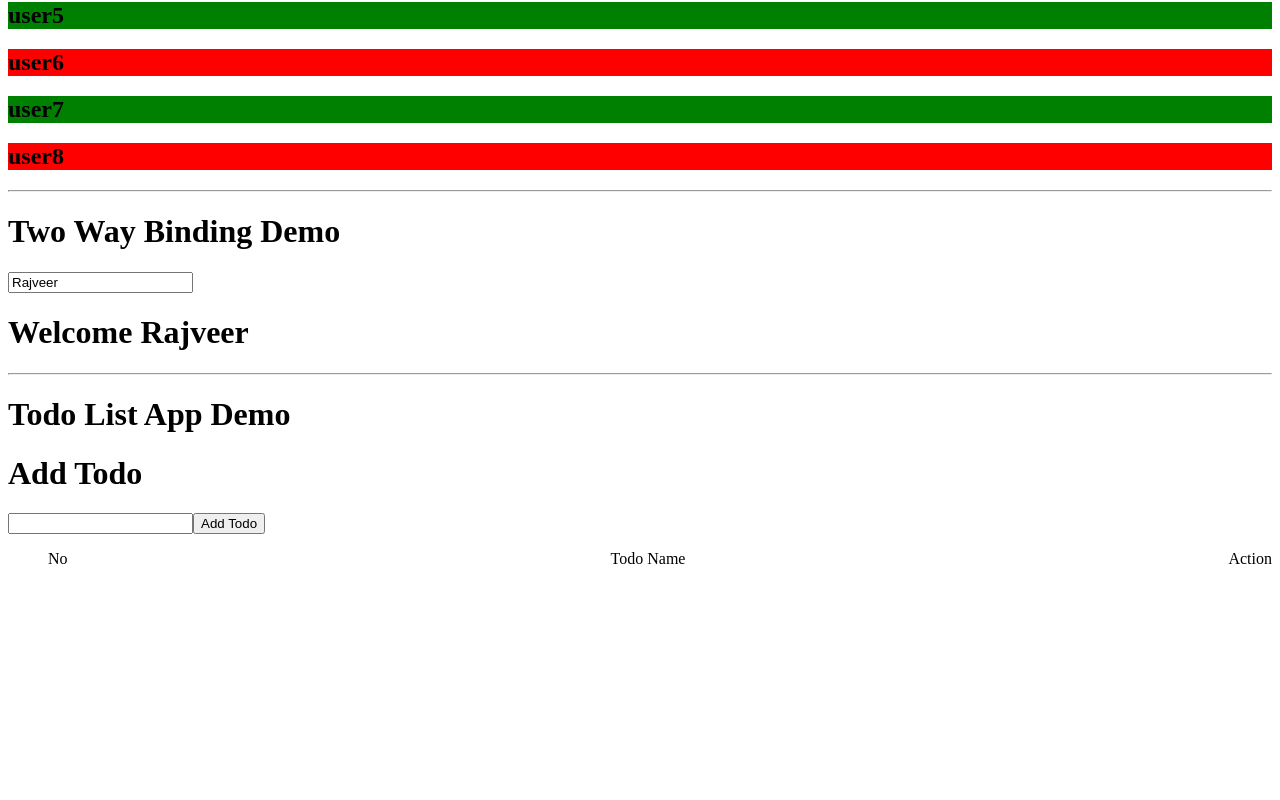
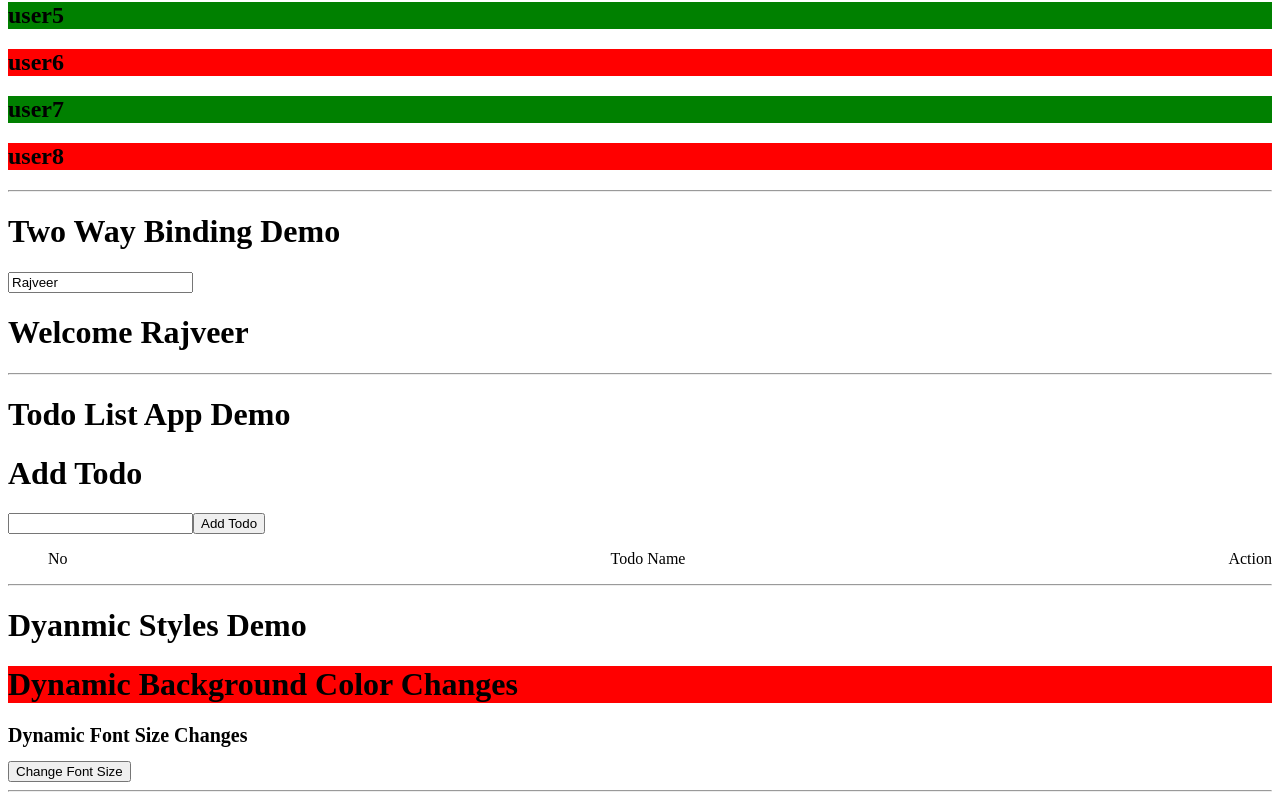
Before and after one commit to Rajveer123/Angular-Project, an Angular app: page / in a window 1280 px wide. Shown: the part 3040-3840 px from the top of the page. Before the commit the page ends 3624 px from the top, so only its background shows below. Built offline with nearby package versions, Linux system fonts and the light colour scheme.

Commit message:
Dynamic Style Changes Related Code

```diff
--- a/src/app/profile/profile.component.html
+++ b/src/app/profile/profile.component.html
@@ -45,3 +45,9 @@
         <li><button (click)="deleteTask(todo.id)">Delete Task</button></li>
     </ul>
 }
+<hr>
+<h1>Dyanmic Styles Demo</h1>
+<h1 [style.background-color]="bgColor">Dynamic Background Color Changes</h1>
+<h1 [style.fontSize.px]="toggle ? bigFontSize : samllFontSize">Dynamic Font Size Changes</h1>
+<button (click)="changeFont()">Change Font Size</button>
+<hr>
--- a/src/app/profile/profile.component.ts
+++ b/src/app/profile/profile.component.ts
@@ -8,6 +8,10 @@ import { FormsModule } from '@angular/forms';
   styleUrl: './profile.component.css'
 })
 export class ProfileComponent {
+bgColor = "red";
+bigFontSize = 60;
+samllFontSize = 20;
+toggle = false;
 users = ["user1", "user2", "user3", "user4", "user5", "user6", "user7", "user8"];
 name = "Rajveer";
 task = "";
@@ -19,4 +23,7 @@ this.task = "";
 deleteTask(id:number){
 this.todoList = this.todoList.filter(item => item.id!==id);
 }
+changeFont(){
+  this.toggle =!this.toggle;
 }
+}
```
